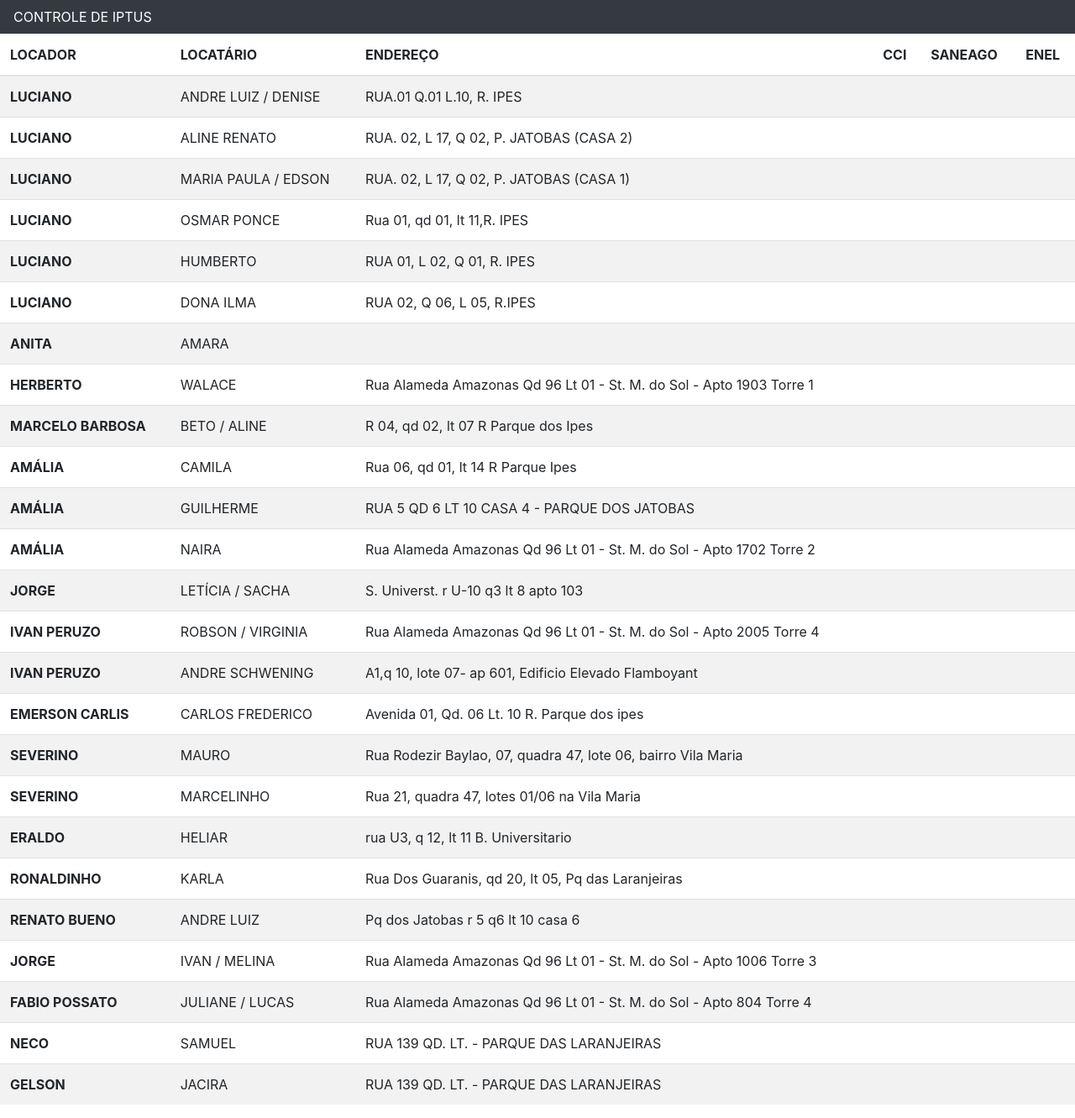
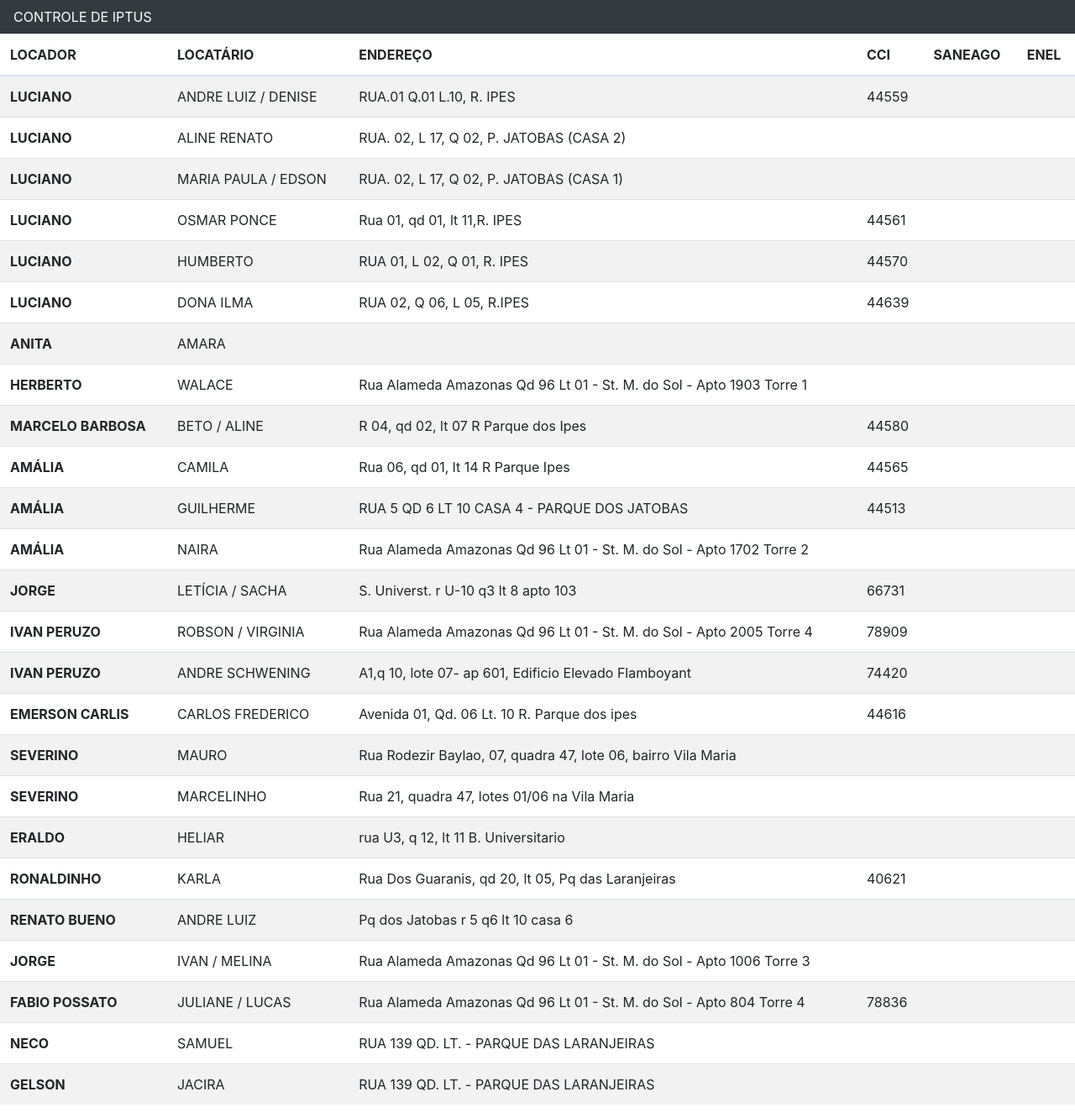
Before and after one commit to samucarv/ideia-unica, a Next.js app: page / in a window 1280 px wide. Shown: the whole page at 84% size. Built offline with nearby package versions, Linux system fonts and the light colour scheme.

Commit message:
“imob”

```diff
--- a/pages/index.js
+++ b/pages/index.js
@@ -32,7 +32,7 @@ function Home(){
       <th scope="row">LUCIANO</th>
       <td>ANDRE LUIZ / DENISE</td>
       <td>RUA.01 Q.01 L.10,  R. IPES</td>
-      <td></td>
+      <td>44559</td>
       <td></td>
       <td></td>
     </tr>
@@ -59,7 +59,7 @@ function Home(){
       <th scope="row">LUCIANO</th>
       <td>OSMAR PONCE</td>
       <td>Rua 01, qd 01, lt 11,R. IPES</td>
-      <td></td>
+      <td>44561</td>
       <td></td>
       <td></td>
     </tr>
@@ -68,7 +68,7 @@ function Home(){
       <th scope="row">LUCIANO</th>
       <td>HUMBERTO</td>
       <td>RUA 01, L 02, Q 01, R. IPES</td>
-      <td></td>
+      <td>44570</td>
       <td></td>
       <td></td>
     </tr>
@@ -77,7 +77,7 @@ function Home(){
       <th scope="row">LUCIANO</th>
       <td>DONA ILMA</td>
       <td>RUA 02, Q 06, L 05, R.IPES</td>
-      <td></td>
+      <td>44639</td>
       <td></td>
       <td></td>
     </tr>
@@ -105,7 +105,7 @@ function Home(){
       <th scope="row">MARCELO BARBOSA</th>
       <td>BETO / ALINE</td>
       <td>R 04, qd 02, lt 07 R Parque dos Ipes</td>
-      <td></td>
+      <td>44580</td>
       <td></td>
       <td></td>
     </tr>
@@ -114,7 +114,7 @@ function Home(){
       <th scope="row">AMÁLIA</th>
       <td>CAMILA</td>
       <td>Rua 06, qd 01, lt 14 R Parque Ipes</td>
-      <td></td>
+      <td>44565</td>
       <td></td>
       <td></td>
     </tr>
@@ -123,7 +123,7 @@ function Home(){
       <th scope="row">AMÁLIA</th>
       <td>GUILHERME</td>
       <td>RUA 5 QD 6 LT 10 CASA 4 - PARQUE DOS JATOBAS</td>
-      <td></td>
+      <td>44513</td>
       <td></td>
       <td></td>
     </tr>
@@ -141,7 +141,7 @@ function Home(){
       <th scope="row">JORGE</th>
       <td>LETÍCIA / SACHA</td>
       <td>S. Universt. r U-10 q3 lt 8 apto 103</td>
-      <td></td>
+      <td>66731</td>
       <td></td>
       <td></td>
     </tr>
@@ -150,7 +150,7 @@ function Home(){
       <th scope="row">IVAN PERUZO</th>
       <td>ROBSON / VIRGINIA</td>
       <td>Rua Alameda Amazonas Qd 96 Lt 01 - St. M. do Sol - Apto 2005 Torre 4</td>
-      <td></td>
+      <td>78909</td>
       <td></td>
       <td></td>
     </tr>
@@ -159,7 +159,7 @@ function Home(){
       <th scope="row">IVAN PERUZO</th>
       <td>ANDRE SCHWENING</td>
       <td>A1,q 10, lote 07- ap 601, Edificio Elevado Flamboyant</td>
-      <td></td>
+      <td>74420</td>
       <td></td>
       <td></td>
     </tr>
@@ -168,7 +168,7 @@ function Home(){
       <th scope="row">EMERSON CARLIS</th>
       <td>CARLOS FREDERICO</td>
       <td>Avenida 01, Qd. 06 Lt. 10 R. Parque dos ipes</td>
-      <td></td>
+      <td>44616</td>
       <td></td>
       <td></td>
     </tr>
@@ -204,7 +204,7 @@ function Home(){
       <th scope="row">RONALDINHO</th>
       <td>KARLA</td>
       <td>Rua  Dos Guaranis, qd 20, lt 05,  Pq das Laranjeiras </td>
-      <td></td>
+      <td>40621</td>
       <td></td>
       <td></td>
     </tr>
@@ -231,7 +231,7 @@ function Home(){
       <th scope="row">FABIO POSSATO</th>
       <td>JULIANE / LUCAS</td>
       <td>Rua Alameda Amazonas Qd 96 Lt 01 - St. M. do Sol - Apto 804 Torre 4</td>
-      <td></td>
+      <td>78836</td>
       <td></td>
       <td></td>
     </tr>
```
